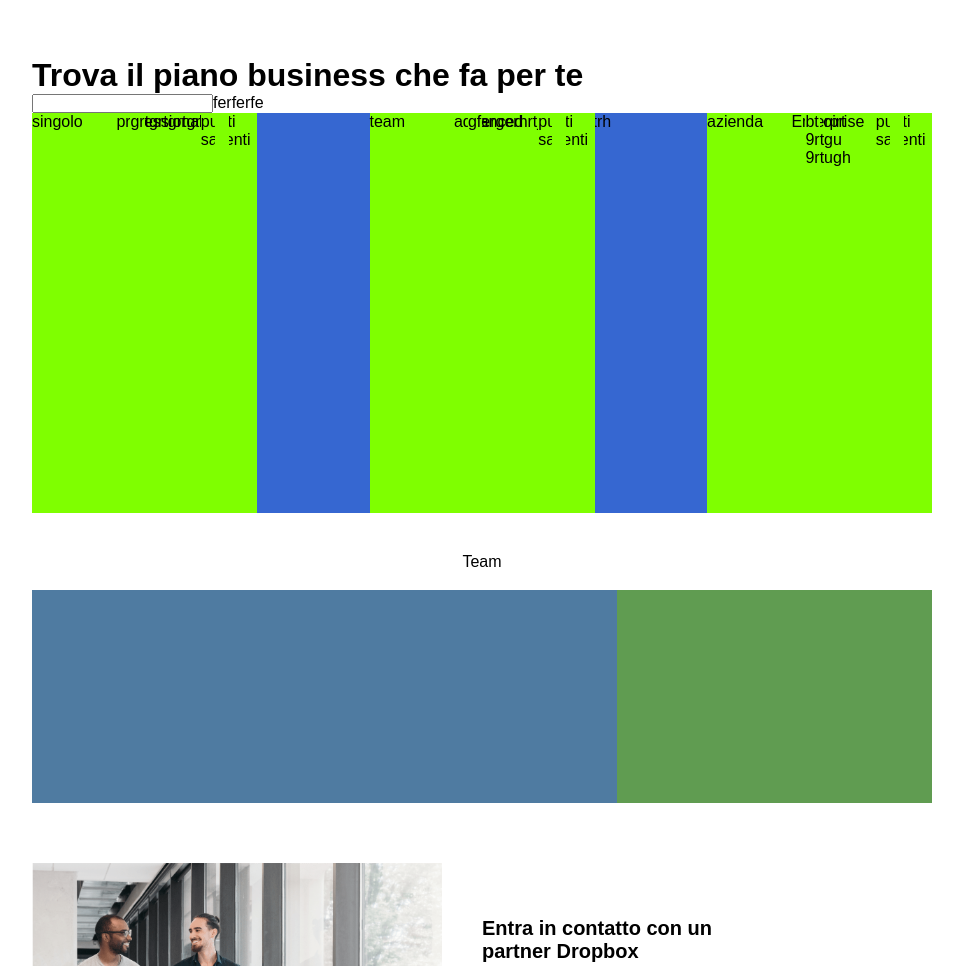
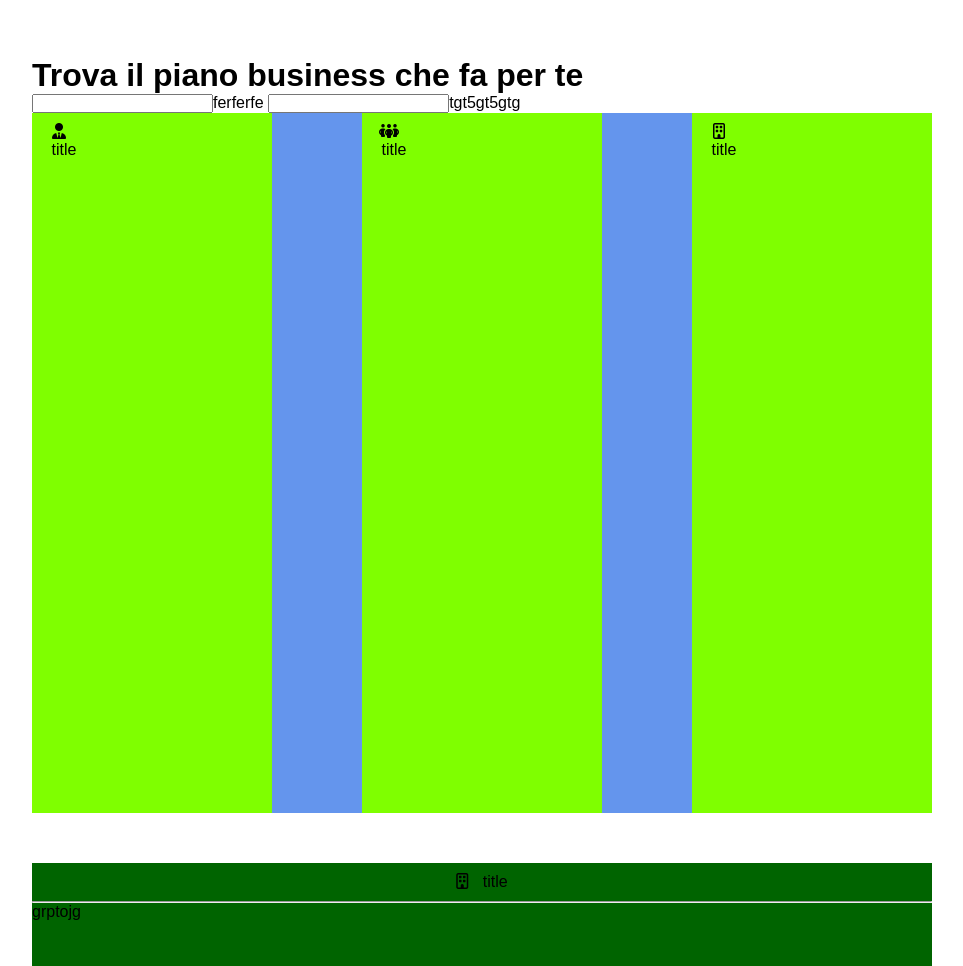
Before and after one commit to lucacappello79/htmlcss-dropbox, a plain HTML site: page index.html in a window 1280 px wide. Shown: the part 680-1646 px from the top of the page, without its empty margins (158-1121 px from the left). Drawn offline with Linux system fonts and the light colour scheme.

Commit message:
started plans

```diff
--- a/css/style.css
+++ b/css/style.css
@@ -120,18 +120,34 @@ nav{
 }
 /* fine jumbo */
 
-/* inizio main plans */
-.main-plans-type{
+/* inizio plans */
+
+.main-plans-type-top{
     display: flex;
     justify-content: space-between;
-    background-color: rgb(54, 103, 209);
-    min-height: 400px;
+    height: 700px;
+    background-color: cornflowerblue;
+    margin-bottom: 50px;
 }
 
-.main-plans-type div{
-    display: flex;
-    width: 25%;
+.main-plans-type-top div{
+    width: calc(80% / 3);
     background-color: chartreuse;
+}
+
+.main-plans-type-bottom{
+    height: 200px;
+    background-color: darkgreen;
+    margin-bottom: 120px;
+}
+
+.col-title{
+    text-align: center;
+    padding: 10px;
+}
+
+.col-title i{
+    margin-right: 10px;
 }
 
 .main-team{
--- a/index.html
+++ b/index.html
@@ -83,63 +83,47 @@
 
                     <div class="main-plans-duration">
                         <input type="text">ferferfe
+                        <input type="text">tgt5gt5gtg
                     </div>
 
-                    <div class="main-plans-type">
+                    <div class="main-plans-type-wrapper">
 
-                        <div class="main-plans-type singolo">
-
-                          <div class="main-plans-type-title">singolo</div>
-
-                          <div class="main-plans-type-top">
-                            <div class="main-plans-type-top-title">professional</div>
-                            <div class="main-plans-type-top-content">grtgrtgrtgrtg</div>
-                          </div>
-
-                          <div class="main-plans-type-bottom">
-                            <div class="main-plans-type-bottom-title">punti salienti</div>
-                            <div class="main-plans-type-bottom-content"></div>
-                          </div>
-                        </div>
-
-                        <div class="main-plans-type team">
-                            <div class="main-plans-type-title">team</div>
-
-                            <div class="main-plans-type-top">
-                              <div class="main-plans-type-top-title">advanced</div>
-                              <div class="main-plans-type-top-content">gfergerhrtjhty6jehtrh</div>
+                        <div class="main-plans-type-top">
+                            <div class="main-plans-type pro">
+                                <div class="col-title">
+                                    <i class="fa-solid fa-user-tie"></i>
+                                    <span>title</span>
+                                </div>
                             </div>
 
-                            <div class="main-plans-type-bottom">
-                              <div class="main-plans-type-bottom-title">punti salienti</div>
-                              <div class="main-plans-type-bottom-content"></div>
+                            <div class="main-plans-type adv">
+                                <div class="col-title">
+                                    <i class="fa-solid fa-people-group"></i>
+                                    <span>title</span>
+                                </div>
+                            </div>
+
+                            <div class="main-plans-type enter">
+                                <div class="col-title">
+                                    <i class="fa-regular fa-building"></i>
+                                    <span>title</span>
+                                </div>
                             </div>
                         </div>
 
-                        <div class="main-plans-type azienda">
-                            <div class="main-plans-type-title">azienda</div>
+                        <div class="main-plans-type-bottom">
+                            <div class="main-plans-type enter2">
+                                <div class="col-title">
+                                    <i class="fa-regular fa-building"></i>
+                                    <span>title</span>
+                                </div>
+                                <hr>
+                                <div class="col-main">grptojg</div>
 
-                            <div class="main-plans-type-top">
-                              <div class="main-plans-type-top-title">Enterprise</div>
-                              <div class="main-plans-type-top-content">bt  oirt 9rtgu 9rtugh</div>
-                            </div>
-
-                            <div class="main-plans-type-bottom">
-                              <div class="main-plans-type-bottom-title">punti salienti</div>
-                              <div class="main-plans-type-bottom-content"></div>
                             </div>
                         </div>
                     </div>
 
-
-                </div>
-
-                <div class="main-team">
-                    <div class="main-team-top">Team</div>
-                    <div class="main-team-bottom">
-                        <div class="main-team-bottom-left"></div>
-                        <div class="main-team-bottom-right"></div>
-                    </div>
                 </div>
 
             <!-- inizio sezione main partner -->
```
